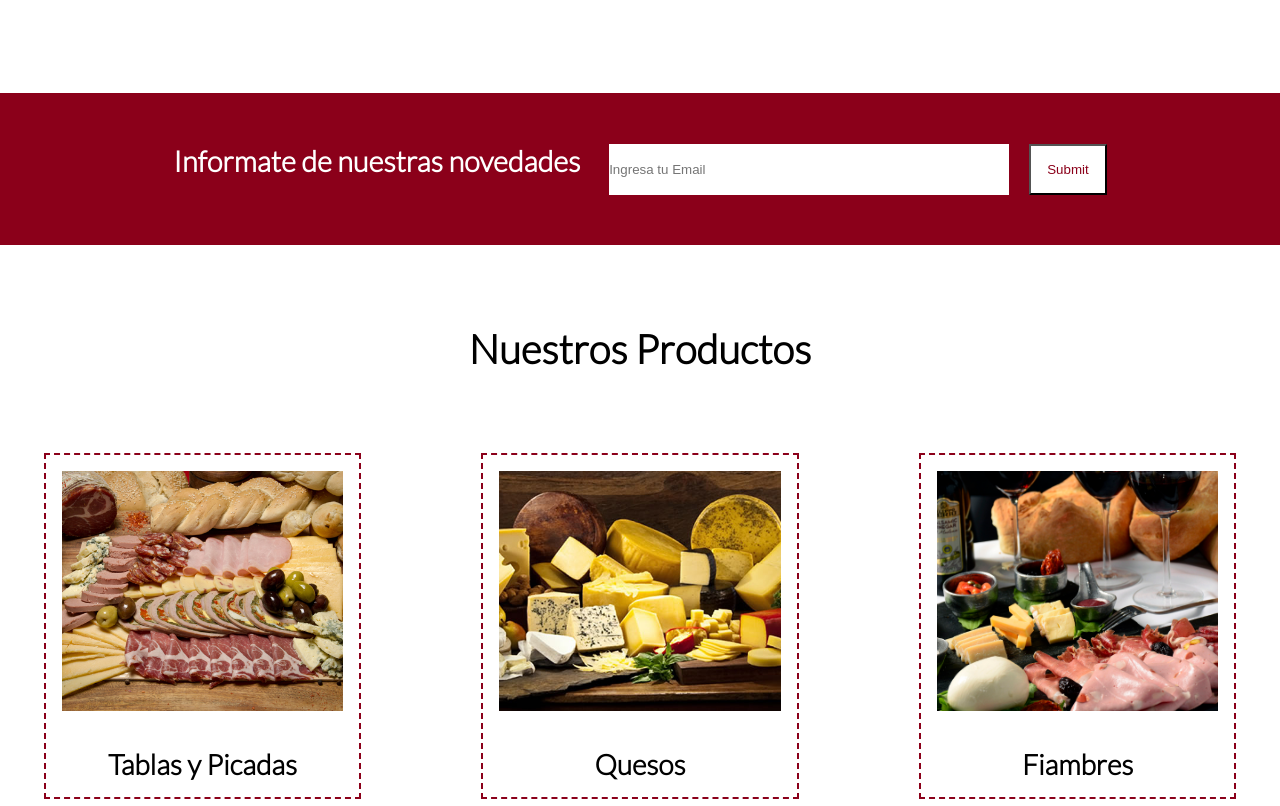
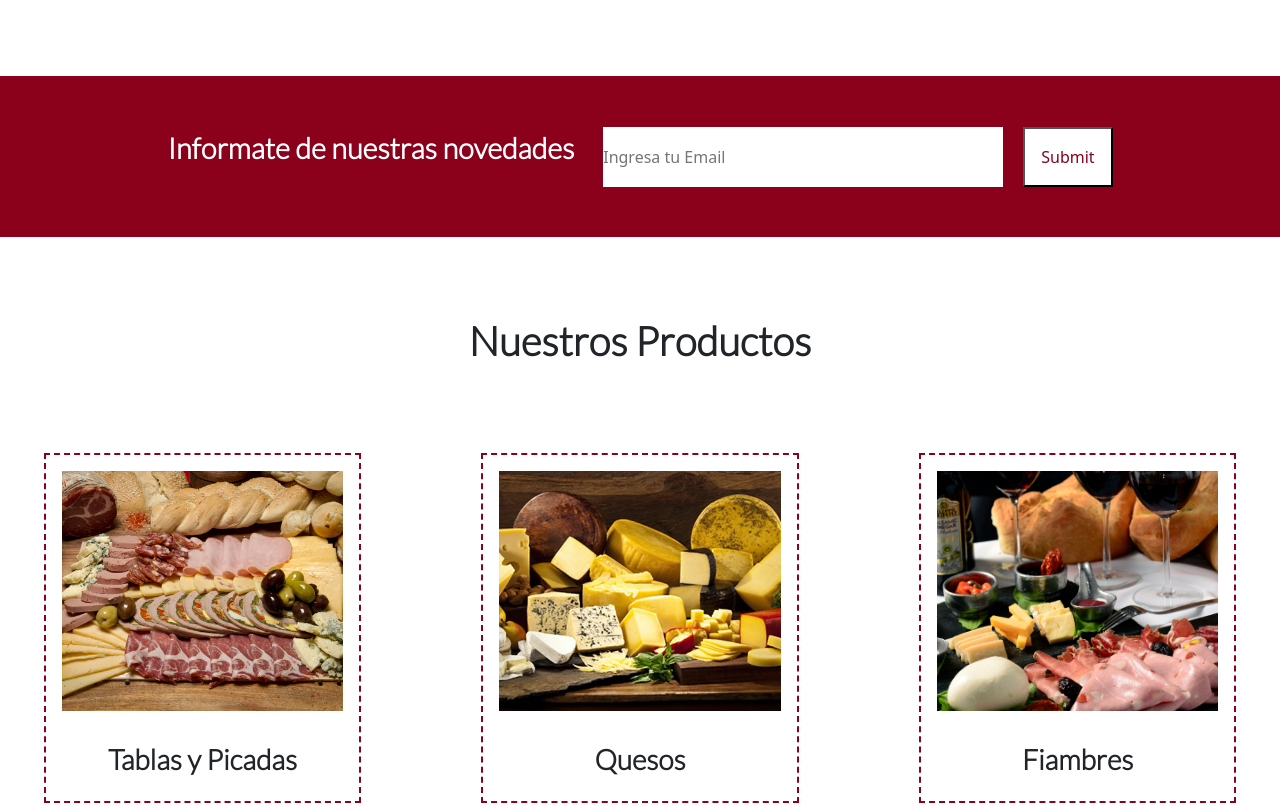
Before and after one commit to FernandoCalligo/fiambreria-coder, a plain HTML site: page index.html in a window 1280 px wide. Shown: the part 999-1805 px from the top of the page. Drawn offline with nearby package versions, Linux system fonts and the light colour scheme.

Commit message:
Instalacion de bootstrap

```diff
--- a/index.html
+++ b/index.html
@@ -5,6 +5,7 @@
     <meta http-equiv="X-UA-Compatible" content="IE=edge">
     <meta name="viewport" content="width=device-width, initial-scale=1.0">
     <link rel="shortcut icon" href="recursos/favicon-16x16.png">
+    <link href="https://cdn.jsdelivr.net/npm/bootstrap@5.1.3/dist/css/bootstrap.min.css" rel="stylesheet" integrity="sha384-1BmE4kWBq78iYhFldvKuhfTAU6auU8tT94WrHftjDbrCEXSU1oBoqyl2QvZ6jIW3" crossorigin="anonymous">
     <link rel="stylesheet" href="css/style.css">
     <link rel="preconnect" href="https://fonts.googleapis.com">
     <link rel="preconnect" href="https://fonts.gstatic.com" crossorigin>
@@ -113,5 +114,6 @@
         AOS.init();
     </script>
 
+    <script src="https://cdn.jsdelivr.net/npm/bootstrap@5.1.3/dist/js/bootstrap.bundle.min.js" integrity="sha384-ka7Sk0Gln4gmtz2MlQnikT1wXgYsOg+OMhuP+IlRH9sENBO0LRn5q+8nbTov4+1p" crossorigin="anonymous"></script>
 </body>
 </html>
```
Also changed, not shown: paginas/contacto.html (+3 -0 lines), paginas/fiambres.html (+3 -0 lines), paginas/listaproductos.html (+3 -0 lines), paginas/producto.html (+3 -0 lines), paginas/quesos.html (+3 -0 lines), paginas/sobrenos.html (+3 -0 lines), paginas/tablaspic.html (+3 -0 lines).
